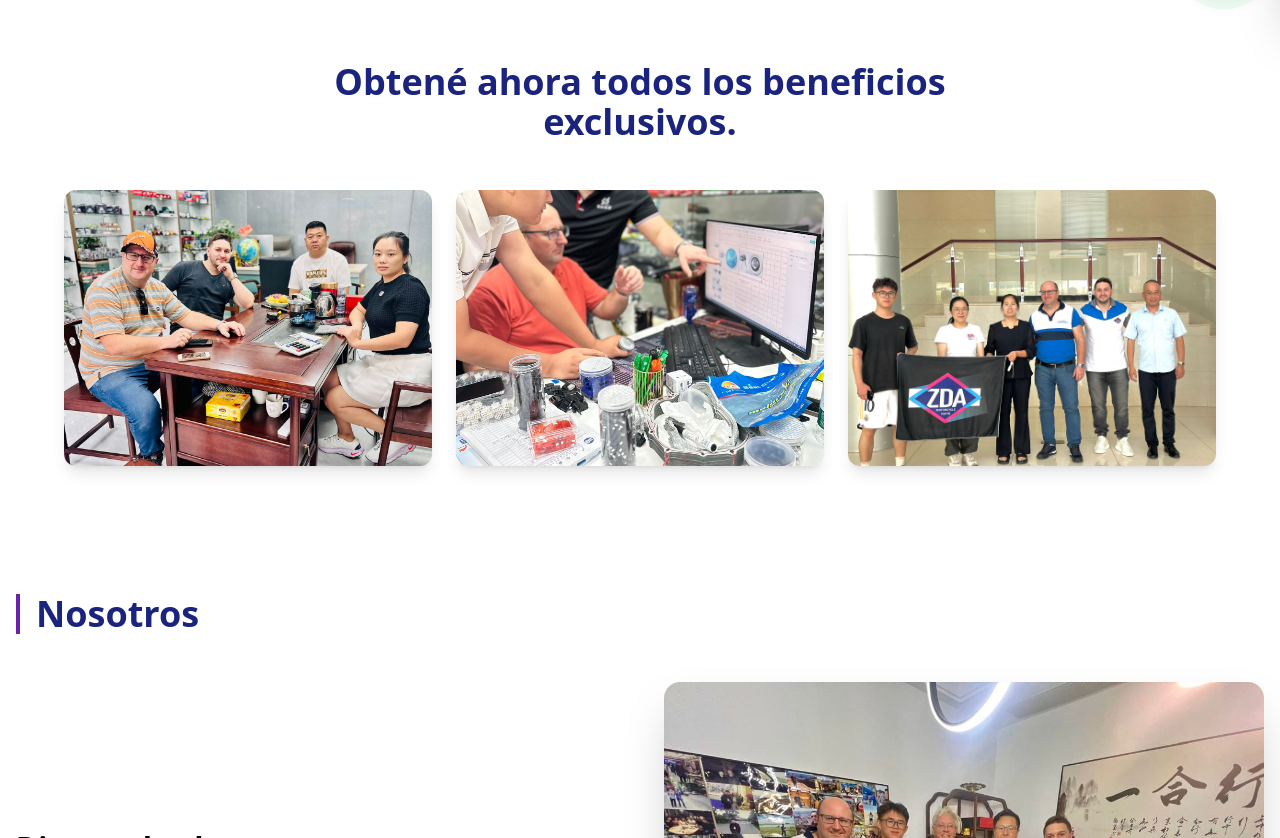
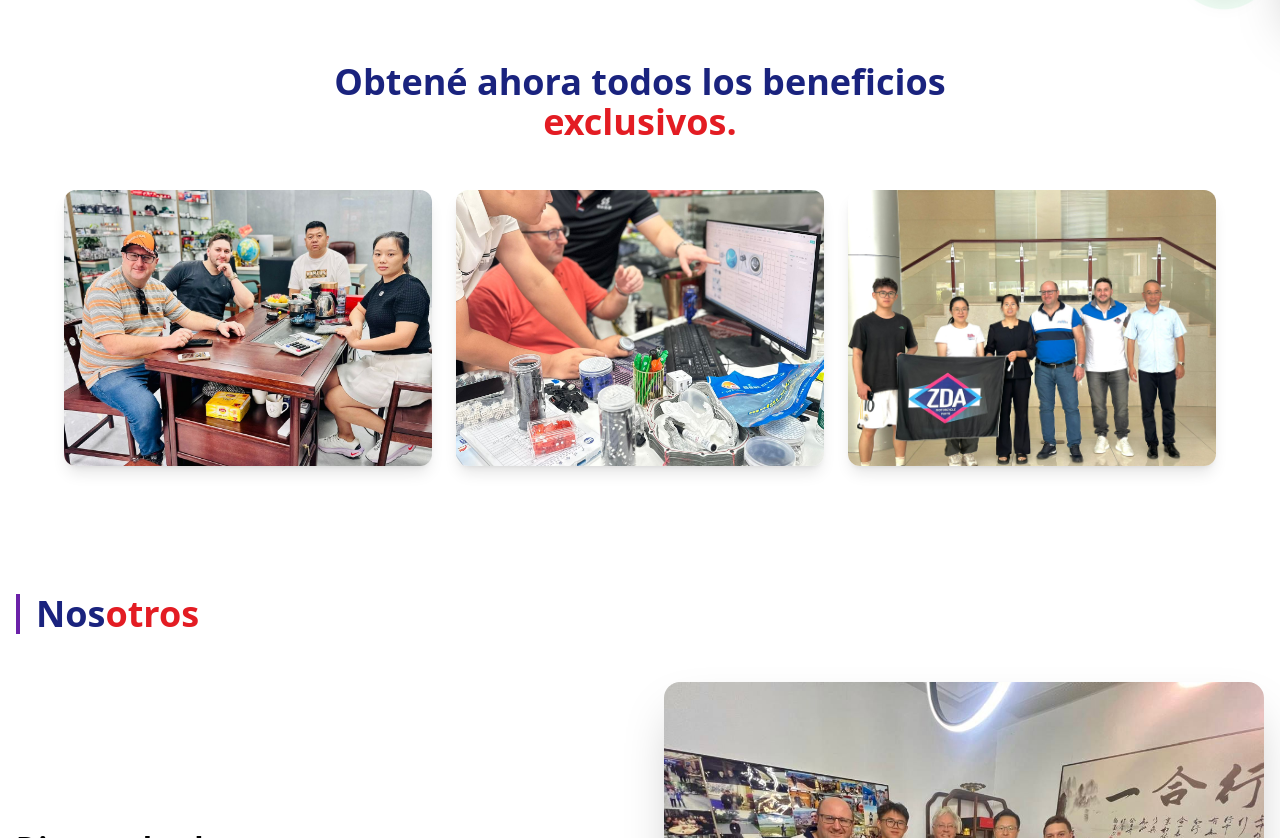
Before and after one commit to blexlegal-star/zda, a React (Vite) app in the folder web/: page / in a window 1280 px wide. Shown: the part 786-1624 px from the top of the page. Built offline with nearby package versions, Linux system fonts and the light colour scheme.

Commit message:
fix(home): apply brand colors to titles

```diff
--- a/web/src/pages/Home.tsx
+++ b/web/src/pages/Home.tsx
@@ -27,7 +27,8 @@ export function Home() {
             {/* Benefits Section */}
             <section className="container mx-auto px-4 py-16">
                 <h2 className="text-3xl md:text-4xl font-bold text-center text-[#1a237e] mb-12">
-                    Obtené ahora todos los beneficios<br />exclusivos.
+                    Obtené ahora todos los beneficios<br />
+                    <span className="text-[#e31c23]">exclusivos.</span>
                 </h2>
 
                 <div className="grid grid-cols-1 md:grid-cols-3 gap-6 max-w-6xl mx-auto">
@@ -60,8 +61,8 @@ export function Home() {
 
             {/* Nosotros Section */}
             <section id="nosotros" className="container mx-auto px-4 py-16">
-                <h2 className="text-3xl md:text-4xl font-bold text-[#1a237e] mb-12 border-l-4 border-primary pl-4">
-                    Nosotros
+                <h2 className="text-3xl md:text-4xl font-bold mb-12 border-l-4 border-primary pl-4">
+                    <span className="text-[#1a237e]">Nos</span><span className="text-[#e31c23]">otros</span>
                 </h2>
 
                 <div className="space-y-24">
```
